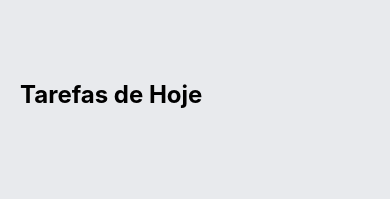
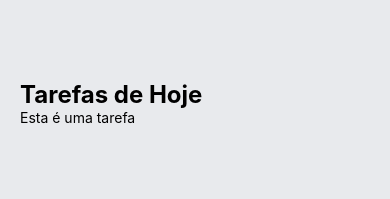
Before and after one commit to curioussdev/todoList, a React Native app: screen / in a window 390 px wide. Shown: the top 199 px of the page. Built offline with nearby package versions, Linux system fonts and the light colour scheme.

Commit message:
rendering component at app.js

```diff
--- a/App.js
+++ b/App.js
@@ -1,5 +1,7 @@
 import { StatusBar } from 'expo-status-bar';
 import { StyleSheet, Text, View } from 'react-native';
+
+import Task from './components/Task';
 
 export default function App() {
   return (
@@ -10,6 +12,9 @@ export default function App() {
         <Text style={styles.sectionTitle}>Tarefas de Hoje</Text>
 
         <View style={styles.items}>
+          {/** here is Where the tasks will go */}
+
+          <Task />
 
         </View>
       </View>
```
